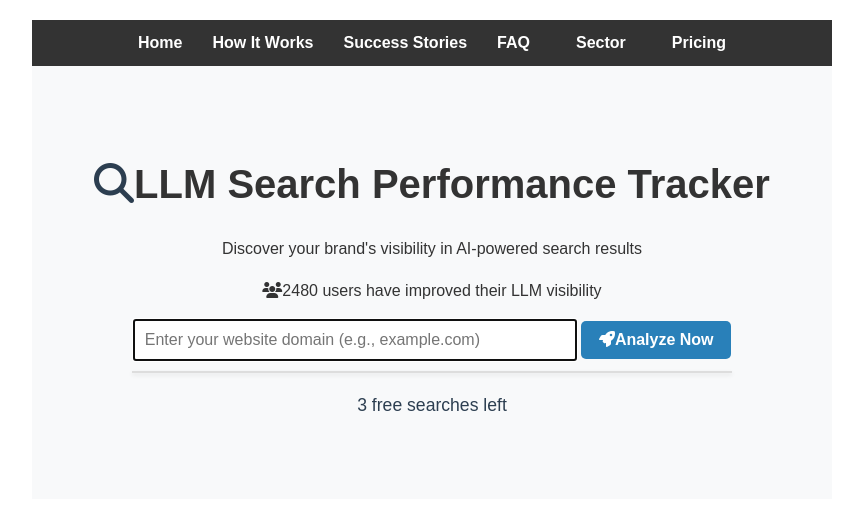
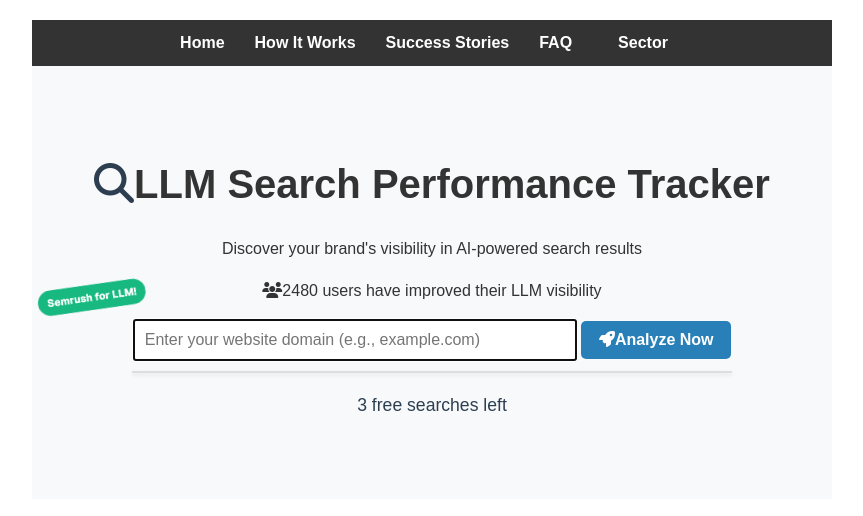
Before and after one commit to BenUsername/rank4ai, a Flask app: page / in a window 1280 px wide. Shown: the top 516 px of the page, without its empty margins (208-1071 px from the left). Run offline with Flask 3, Linux system fonts and the light colour scheme.

Commit message:
semrush for llm call out

```diff
--- a/static/styles.css
+++ b/static/styles.css
@@ -1586,3 +1586,27 @@ img {
 .dropbtn:hover, .dropbtn:focus {
     background-color: #2980B9;
 }
+
+.search-container {
+    position: relative;
+    max-width: 600px;
+    margin: 0 auto;
+}
+
+.semrush-llm-image {
+    position: absolute;
+    top: -40px;
+    left: -100px;
+    width: 120px;
+    height: auto;
+    transform: rotate(-10deg);
+    z-index: 1;
+}
+
+@media (max-width: 768px) {
+    .semrush-llm-image {
+        width: 80px;
+        top: -30px;
+        left: -60px;
+    }
+}
--- a/templates/index.html
+++ b/templates/index.html
@@ -53,13 +53,14 @@
                         <!-- Add more sectors here as needed -->
                     </div>
                 </li>
-                <li><a href="#pricing">Pricing</a></li>
             </ul>
         </nav>
         <div class="hero">
             <h1><i class="fas fa-search icon-large" aria-hidden="true"></i>LLM Search Performance Tracker</h1>
             <p>Discover your brand's visibility in AI-powered search results</p>
             <p class="user-count"><i class="fas fa-users icon-small" aria-hidden="true"></i><span id="user-count">{{ user_count }}</span> users have improved their LLM visibility</p>
+            <div class="search-container">
+                <img src="{{ url_for('static', filename='images/semrush-for-llm.png') }}" alt="Semrush for LLM" class="semrush-llm-image">
                 <form id="analyzeForm" class="hero-form">
                     <label for="domainInput" class="sr-only">Enter your website domain</label>
                     <input type="text" name="domain" id="domainInput" placeholder="Enter your website domain (e.g., example.com)" required aria-required="true" autocomplete="off">
@@ -72,6 +73,7 @@
                         <a href="https://mv71z3xpmnl.typeform.com/to/bmN8bM2y" target="_blank" class="cta-button waiting-list-button" id="waitingListButton">Join Waiting List</a>
                     {% endif %}
                 </form>
+            </div>
             <p class="cta-text"><span id="searches-left">{{ searches_left }}</span> free searches left</p>
             <div class="spinner" id="spinner" aria-hidden="true"></div>
             <div id="progress-log" aria-live="polite"></div>
--- a/templates/short_term_rental.html
+++ b/templates/short_term_rental.html
@@ -13,9 +13,9 @@
         <nav class="main-nav">
             <ul>
                 <li><a href="{{ url_for('index') }}">Home</a></li>
-                <li><a href="{{ url_for('index') }}#features">Features</a></li>
                 <li><a href="{{ url_for('index') }}#how-it-works">How It Works</a></li>
-                <li><a href="{{ url_for('index') }}#case-studies">Case Studies</a></li>
+                <li><a href="{{ url_for('index') }}#case-studies">Success Stories</a></li>
+                <li><a href="{{ url_for('index') }}#faq">FAQ</a></li>
                 <li class="dropdown">
                     <a href="#" class="dropbtn">Sector</a>
                     <div class="dropdown-content">
@@ -23,7 +23,6 @@
                         <!-- Add more sectors here as needed -->
                     </div>
                 </li>
-                <li><a href="{{ url_for('index') }}#pricing">Pricing</a></li>
             </ul>
         </nav>
     </header>
```
Also changed, not shown: static/images/semrush-for-llm.png (added), 2 other files. Lines whose indentation alone changed are shown as unchanged.
